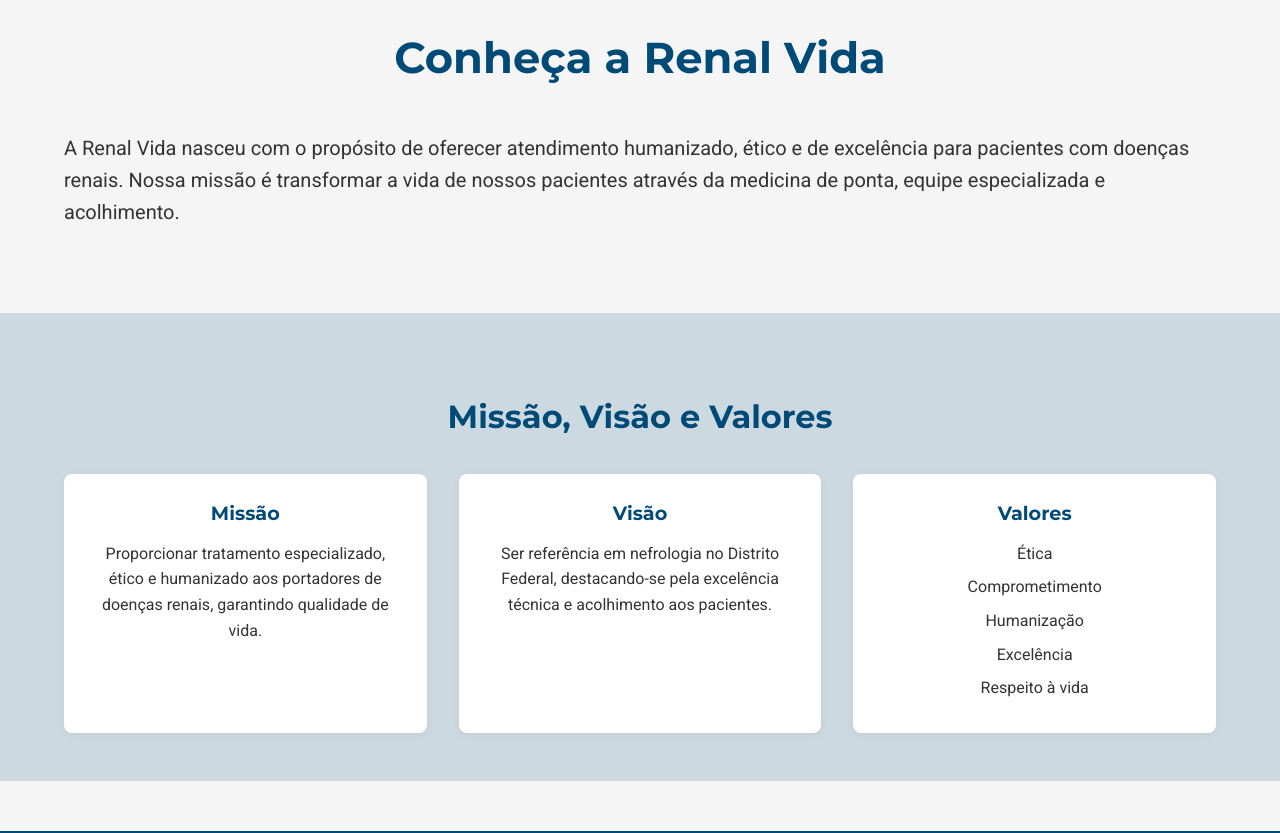
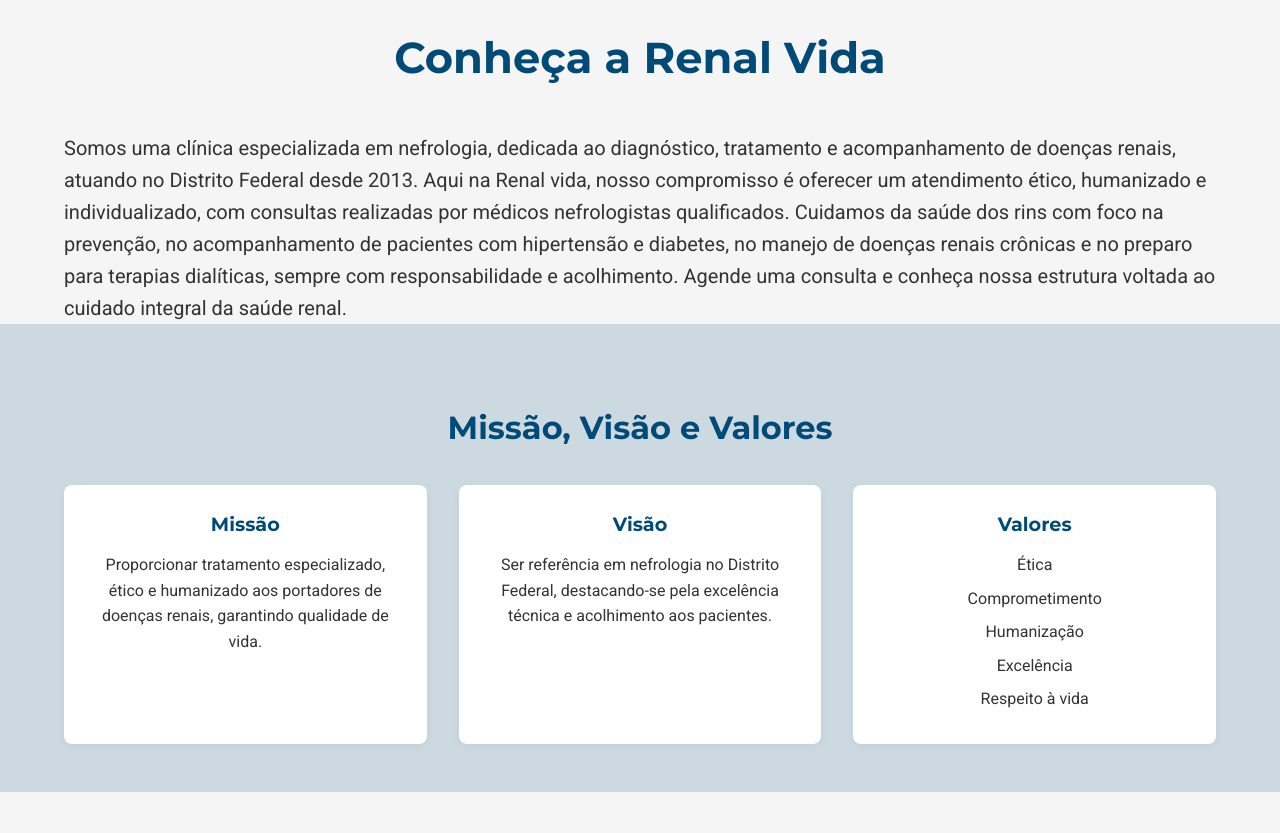
Before and after one commit to leonardodulci/Renalvida, a plain HTML site: page quem-somos.html in a window 1280 px wide. Shown: the part 860-1693 px from the top of the page. Drawn offline with Linux system fonts and the light colour scheme.

Commit message:
Update quem-somos.html

```diff
--- a/quem-somos.html
+++ b/quem-somos.html
@@ -52,7 +52,7 @@
     <section class="secao2">
       <div class="container">
         <h2 class="titulo-secao">Conheça a Renal Vida</h2>
-        <p>A Renal Vida nasceu com o propósito de oferecer atendimento humanizado, ético e de excelência para pacientes com doenças renais. Nossa missão é transformar a vida de nossos pacientes através da medicina de ponta, equipe especializada e acolhimento.</p>
+        <p>Somos uma clínica especializada em nefrologia, dedicada ao diagnóstico, tratamento e acompanhamento de doenças renais, atuando no Distrito Federal desde 2013. Aqui na Renal vida, nosso compromisso é oferecer um atendimento ético, humanizado e individualizado, com consultas realizadas por médicos nefrologistas qualificados. Cuidamos da saúde dos rins com foco na prevenção, no acompanhamento de pacientes com hipertensão e diabetes, no manejo de doenças renais crônicas e no preparo para terapias dialíticas, sempre com responsabilidade e acolhimento. Agende uma consulta e conheça nossa estrutura voltada ao cuidado integral da saúde renal.</p>
       </div>
     </section>
 
```
